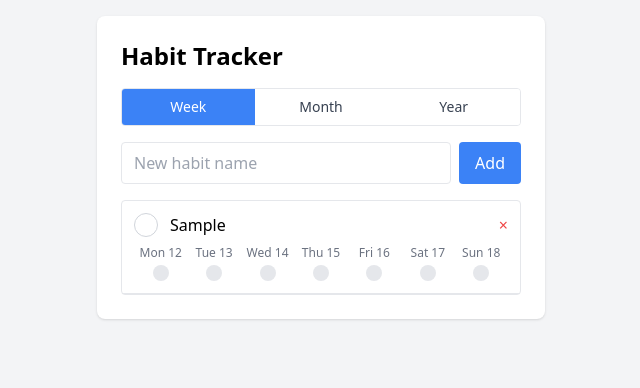
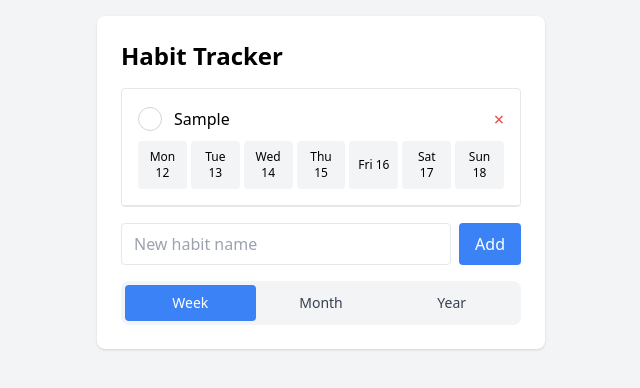
Before and after one commit to alexatnordnet/habittracker, a React (Vite) app: page / in a window 1280 px wide. Both pictures are taken after typing "Sample" into the empty fields and a click on the button "Add". Shown: the top 388 px of the page, without its empty margins (319-959 px from the left). Built offline with nearby package versions, Linux system fonts and the light colour scheme.

Commit message:
fix: ui improvements

```diff
--- a/src/App.jsx
+++ b/src/App.jsx
@@ -43,15 +43,12 @@ function App() {
       <div className="max-w-md mx-auto bg-white rounded-lg shadow p-6">
         <h1 className="text-2xl font-bold mb-4">Habit Tracker</h1>
 
-        <ViewSelector currentView={currentView} onViewChange={setCurrentView} />
-
-        <HabitForm onAddHabit={addHabit} />
-
-        <div className="mt-4">
+        {/* Habits list at the top */}
+        <div className="mb-4">
           {habits.length === 0 ? (
-            <p className="text-gray-600 text-center py-4">No habits yet. Add one above!</p>
+            <p className="text-gray-600 text-center py-4">No habits yet. Add one below!</p>
           ) : (
-            <div className="border rounded divide-y">
+            <div className="border rounded divide-y mb-4">
               {habits.map(habit => (
                 <HabitItem
                   key={habit.id}
@@ -63,7 +60,13 @@ function App() {
               ))}
             </div>
           )}
+
+          {/* Add habit form */}
+          <HabitForm onAddHabit={addHabit} />
         </div>
+
+        {/* View selector below habits */}
+        <ViewSelector currentView={currentView} onViewChange={setCurrentView} />
       </div>
     </div>
   )
--- a/src/components/HabitItem.jsx
+++ b/src/components/HabitItem.jsx
@@ -5,8 +5,8 @@ export default function HabitItem({ habit, onToggle, onDelete, currentView }) {
   const isCompleted = habit.completions?.[today];
 
   return (
-    <div className="flex flex-col p-3 border-b">
-      <div className="flex items-center justify-between">
+    <div className="p-4 border-b">
+      <div className="flex items-center justify-between mb-2">
         <div className="flex items-center">
           <button
             onClick={() => onToggle(habit.id)}
@@ -16,18 +16,18 @@ export default function HabitItem({ habit, onToggle, onDelete, currentView }) {
           >
             {isCompleted && <span className="text-white text-xs">✓</span>}
           </button>
-          <span>{habit.name}</span>
+          <span className="font-medium">{habit.name}</span>
         </div>
 
         <button
           onClick={() => onDelete(habit.id)}
-          className="text-red-500 hover:text-red-700"
+          className="text-red-500 hover:text-red-700 text-lg"
         >
           ×
         </button>
       </div>
 
-      {/* Show stats based on current view */}
+      {/* Calendar-style stats */}
       <HabitStats habit={habit} view={currentView} onToggle={onToggle} />
     </div>
   );
--- a/src/components/HabitStats.jsx
+++ b/src/components/HabitStats.jsx
@@ -13,14 +13,34 @@ export default function HabitStats({ habit, view, onToggle }) {
 
     return dates.map(date => {
       const dateStr = date.toISOString().split('T')[0];
-      const completed = habit.completions?.[dateStr] || false;
+      const completed = view === 'year'
+        ? isMonthCompleted(habit, date.getFullYear(), date.getMonth())
+        : habit.completions?.[dateStr] || false;
 
       return {
         date: dateStr,
         displayDate: formatDisplayDate(date, view),
-        completed
+        completed,
+        isCurrentMonth: isCurrentMonth(date),
+        isFutureMonth: isFutureMonth(date)
       };
     });
+  };
+
+  // Check if all days in a month are completed
+  const isMonthCompleted = (habit, year, month) => {
+    // Get the last day of the month
+    const lastDay = new Date(year, month + 1, 0).getDate();
+
+    // Check if all days in the month are completed
+    for (let day = 1; day <= lastDay; day++) {
+      const date = new Date(year, month, day).toISOString().split('T')[0];
+      if (!habit.completions?.[date]) {
+        return false;
+      }
+    }
+
+    return lastDay > 0; // Return true only if there were days to check
   };
 
   // Generate array of dates based on the current view
@@ -41,24 +61,80 @@ export default function HabitStats({ habit, view, onToggle }) {
       }
     }
     else if (view === 'month') {
-      // Get the last 30 days
-      for (let i = 29; i >= 0; i--) {
-        const date = new Date();
-        date.setDate(today.getDate() - i);
+      // Get all days in current month in a calendar layout
+      const currentDate = new Date();
+      const year = currentDate.getFullYear();
+      const month = currentDate.getMonth();
+
+      // First day of current month
+      const firstDay = new Date(year, month, 1);
+      // Last day of current month
+      const lastDay = new Date(year, month + 1, 0);
+
+      // Get the day of week for the first day (0 = Sunday, 1 = Monday, etc)
+      let firstDayOfWeek = firstDay.getDay();
+      // Adjust for Monday as first day of week
+      firstDayOfWeek = firstDayOfWeek === 0 ? 6 : firstDayOfWeek - 1;
+
+      // Add days from previous month to fill the calendar
+      for (let i = 0; i < firstDayOfWeek; i++) {
+        const prevMonthDate = new Date(year, month, -i);
+        dates.unshift(prevMonthDate);
+      }
+
+      // Add all days from current month
+      for (let i = 1; i <= lastDay.getDate(); i++) {
+        const date = new Date(year, month, i);
         dates.push(date);
+      }
+
+      // Add days from next month to complete the grid (to make rows of 7)
+      const remainingDays = (7 - dates.length % 7) % 7;
+      for (let i = 1; i <= remainingDays; i++) {
+        const nextMonthDate = new Date(year, month + 1, i);
+        dates.push(nextMonthDate);
       }
     }
     else if (view === 'year') {
-      // Get the last 12 months
-      for (let i = 11; i >= 0; i--) {
-        const date = new Date();
-        date.setMonth(today.getMonth() - i);
-        date.setDate(1); // Just use the first day of each month
+      // Get all 12 months of the current year
+      const currentDate = new Date();
+      const currentYear = currentDate.getFullYear();
+      const currentMonth = currentDate.getMonth();
+
+      // Add all months of the year
+      for (let i = 0; i < 12; i++) {
+        const date = new Date(currentYear, i, 1);
         dates.push(date);
       }
     }
 
     return dates;
+  };
+
+  // Check if date is in current month
+  const isCurrentMonth = (date) => {
+    const today = new Date();
+    return date.getMonth() === today.getMonth() && date.getFullYear() === today.getFullYear();
+  };
+
+  // Check if month is in the future
+  const isFutureMonth = (date) => {
+    const today = new Date();
+    return (
+      date.getFullYear() > today.getFullYear() ||
+      (date.getFullYear() === today.getFullYear() && date.getMonth() > today.getMonth())
+    );
+  };
+
+  // Get current month and year for display
+  const getCurrentMonthYear = () => {
+    const date = new Date();
+    return date.toLocaleDateString('en-US', { month: 'long', year: 'numeric' });
+  };
+
+  // Get current year for display
+  const getCurrentYear = () => {
+    return new Date().getFullYear().toString();
   };
 
   // Format date for display based on view
@@ -69,7 +145,7 @@ export default function HabitStats({ habit, view, onToggle }) {
     }
 
     if (view === 'month') {
-      return date.toLocaleDateString('en-US', { day: 'numeric' });
+      return date.getDate().toString();
     }
 
     if (view === 'year') {
@@ -79,17 +155,64 @@ export default function HabitStats({ habit, view, onToggle }) {
     return date.toLocaleDateString();
   };
 
+  // Include week day headers for month view
+  const weekDays = ['Mon', 'Tue', 'Wed', 'Thu', 'Fri', 'Sat', 'Sun'];
+
   return (
-    <div className="flex mt-2">
-      {stats.map((stat, index) => (
-        <div key={index} className="flex-1 flex flex-col items-center">
-          <div className="text-xs text-gray-500 mb-1">{stat.displayDate}</div>
+    <div className="mt-2">
+      {/* Title for month/year view */}
+      {view === 'month' && (
+        <div className="mb-2 text-center font-medium">
+          {getCurrentMonthYear()}
+        </div>
+      )}
+
+      {view === 'year' && (
+        <div className="mb-2 text-center font-medium">
+          {getCurrentYear()}
+        </div>
+      )}
+
+      {/* Week day headers for month view */}
+      {view === 'month' && (
+        <div className="grid grid-cols-7 gap-1 mb-1">
+          {weekDays.map(day => (
+            <div key={day} className="text-xs text-center font-medium text-gray-500">
+              {day}
+            </div>
+          ))}
+        </div>
+      )}
+
+      <div
+        className="grid gap-1"
+        style={{
+          gridTemplateColumns: `repeat(${view === 'week' ? 7 : view === 'month' ? 7 : 4}, 1fr)`
+        }}
+      >
+        {stats.map((stat, index) => (
           <button
-            onClick={() => onToggle(habit.id, stat.date)}
-            className={`w-4 h-4 rounded-full ${stat.completed ? 'bg-green-500' : 'bg-gray-200'} hover:opacity-80`}
-          />
-        </div>
-      ))}
+            key={index}
+            onClick={() => {
+              // Only toggle if not year view
+              if (view !== 'year') {
+                onToggle(habit.id, stat.date);
+              }
+            }}
+            disabled={view === 'year' || (view === 'month' && !stat.isCurrentMonth)}
+            className={`
+              p-2 rounded text-center transition-colors
+              ${stat.completed ? 'bg-green-500 text-white' :
+                (view === 'month' && !stat.isCurrentMonth) ? 'bg-gray-200 text-gray-400' :
+                (view === 'year' && stat.isFutureMonth) ? 'bg-gray-200 text-gray-400' :
+                view === 'year' ? 'bg-gray-100' : 'bg-gray-100 hover:bg-gray-200'}
+              ${view === 'year' ? 'cursor-default' : ''}
+            `}
+          >
+            <span className="text-xs font-medium block">{stat.displayDate}</span>
+          </button>
+        ))}
+      </div>
     </div>
   );
 }
--- a/src/components/ViewSelector.jsx
+++ b/src/components/ViewSelector.jsx
@@ -2,15 +2,15 @@ export default function ViewSelector({ currentView, onViewChange }) {
   const views = ['week', 'month', 'year'];
 
   return (
-    <div className="flex mb-4 border rounded overflow-hidden">
+    <div className="flex rounded-lg overflow-hidden bg-gray-100 p-1">
       {views.map(view => (
         <button
           key={view}
           onClick={() => onViewChange(view)}
-          className={`flex-1 py-2 px-3 text-sm capitalize ${
+          className={`flex-1 py-2 px-3 rounded text-sm font-medium capitalize transition-colors ${
             currentView === view
               ? 'bg-blue-500 text-white'
-              : 'bg-white text-gray-700 hover:bg-gray-100'
+              : 'bg-transparent text-gray-700 hover:bg-gray-200'
           }`}
         >
           {view}
```
